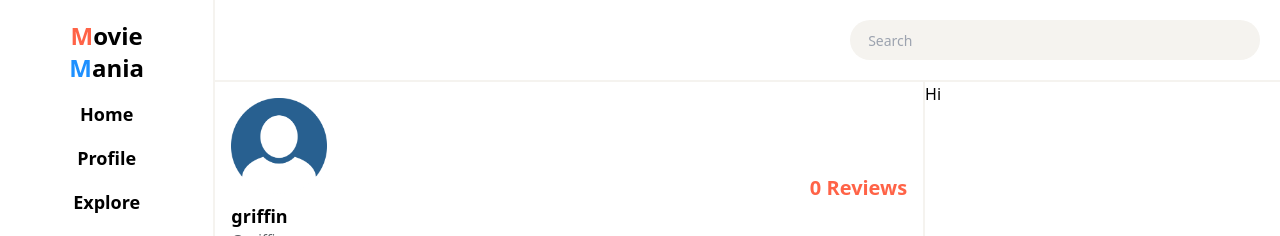
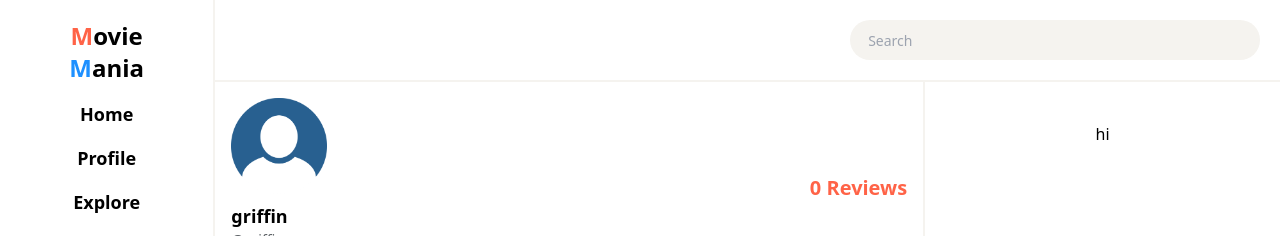
Before and after one commit to Griffmatt/MovieMania2, a React (Vite) app: page /profile-page in a window 1280 px wide. Shown: the top 236 px of the page. Built offline with nearby package versions, Linux system fonts and the light colour scheme.

Commit message:
fixed side profile bar to stick to page

```diff
--- a/src/components/SideBar.tsx
+++ b/src/components/SideBar.tsx
@@ -1,14 +1,11 @@
-import React, { useState } from 'react'
+import React from 'react'
 import { Link } from 'react-router-dom'
 
 import { useThemeContext } from '../context/themeContext'
 import { sideOptions } from '../shared/navBarOptions'
 
-import { genres } from '../shared/genres'
-
 function SideBar() {
   const { darkMode, handleDarkMode } = useThemeContext()
-  const [genresOpen, setGenresOpen] = useState(false)
 
   return (
     <nav className="hidden py-5 w-1/6 top-0 sticky text-center h-fit md:grid gap-3">
--- a/src/pages/ProfilePage/ProfilePage.tsx
+++ b/src/pages/ProfilePage/ProfilePage.tsx
@@ -65,7 +65,9 @@ function ProfilePage() {
         {openMenu === '' && <ProfileReviews reviews={reviews} />}
         {openMenu === 'watch-list' && <ProfileWatchList />}
       </div>
-      <div className=" h-full w-1/4 xl:w-1/3 xs:hidden">Hi</div>
+      <div className="sticky top-[5.125rem] md:w-1/4 xl:w-1/3 h-fit p-10 xs:hidden ">
+        <div className="text-center">hi</div>
+      </div>
     </div>
   )
 }
--- a/src/shared/requests.ts
+++ b/src/shared/requests.ts
@@ -6,7 +6,6 @@ const requests = {
   fetchSearch: `/search/movie?api_key=${API_KEY}&query=`,
   fetchMovieInfo: `?api_key=${API_KEY}&language=en-US&append_to_response=videos,credits,images&include_image_language=en`,
   fetchByGenre: `/discover/movie?api_key=${API_KEY}&with_genres=`,
-  postRating: `?api_key=${API_KEY}`,
 }
 
 export default requests
```
